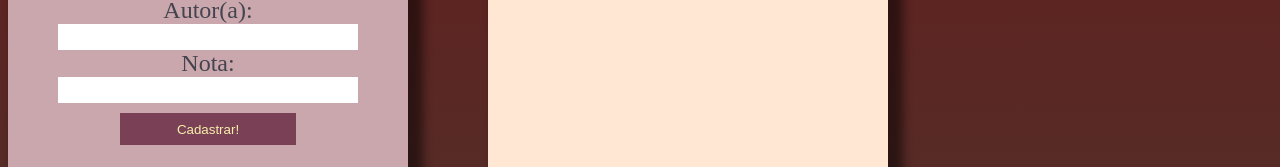
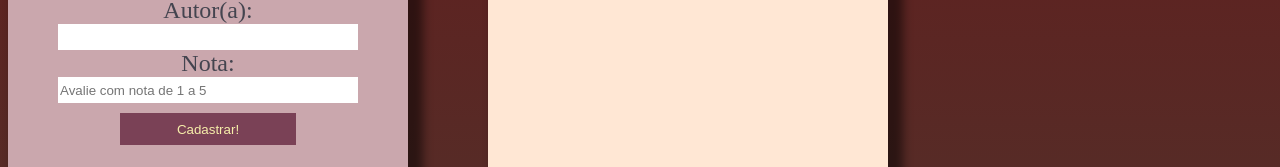
Before and after one commit to VictoriaCardos/RankingDeLivros, a plain HTML site: page index.html in a window 1280 px wide. Shown: the part 286-453 px from the top of the page. Drawn offline with Linux system fonts and the light colour scheme; a web font is replaced by a local one.

Commit message:
style:  new style for input

```diff
--- a/index.html
+++ b/index.html
@@ -19,7 +19,7 @@
        <label for="">Autor(a):</label>
        <input data-js="inputAutor" type="text">
        <label for="">Nota:</label>
-       <input data-js="inputValue" type="number">
+       <input placeholder="Avalie com nota de 1 a 5" min="1" max="5" data-js="inputValue" type="number">
       <button id="cadastrar" data-js="btnCadastro"type="button">Cadastrar!</button>
      </form>
     </div>
```
